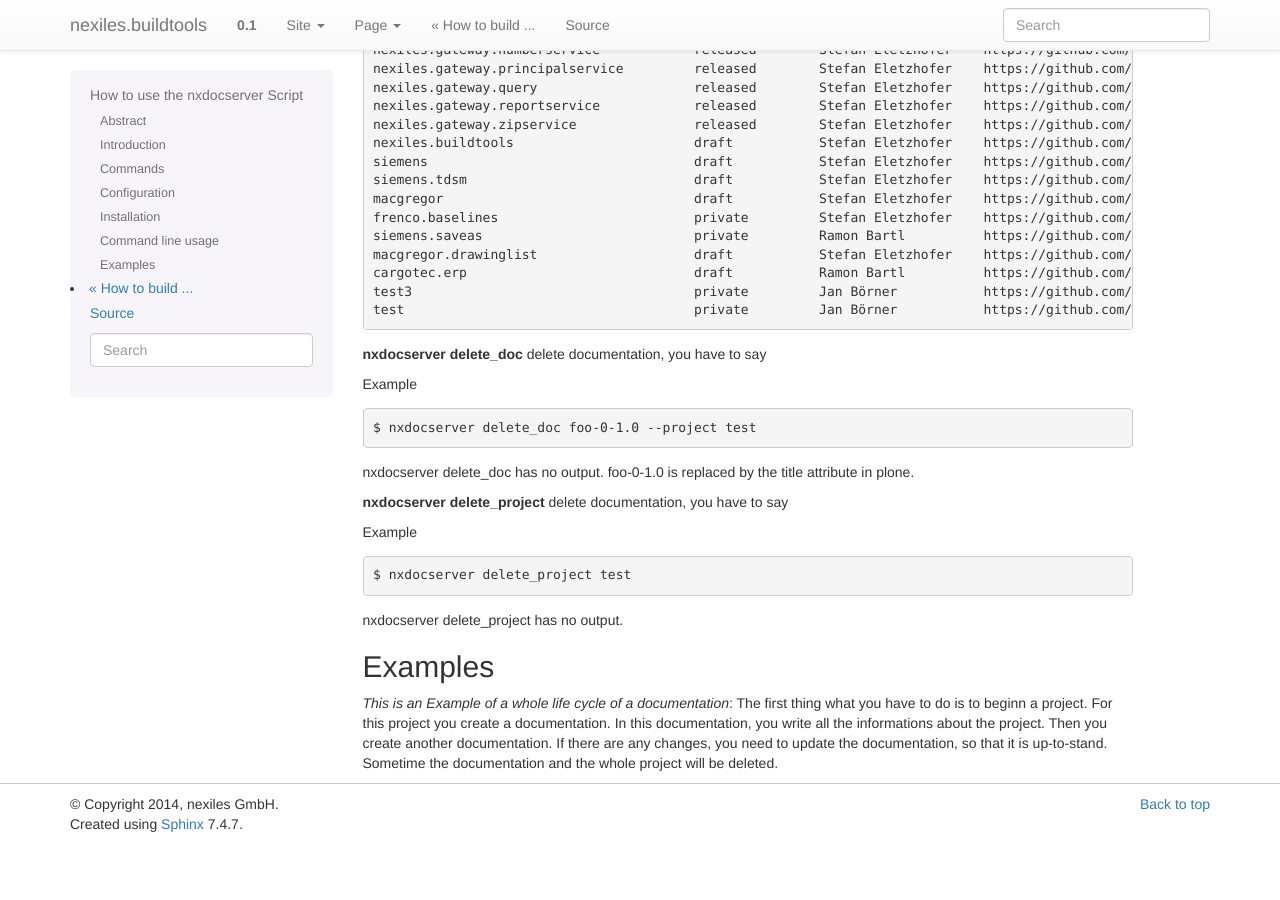
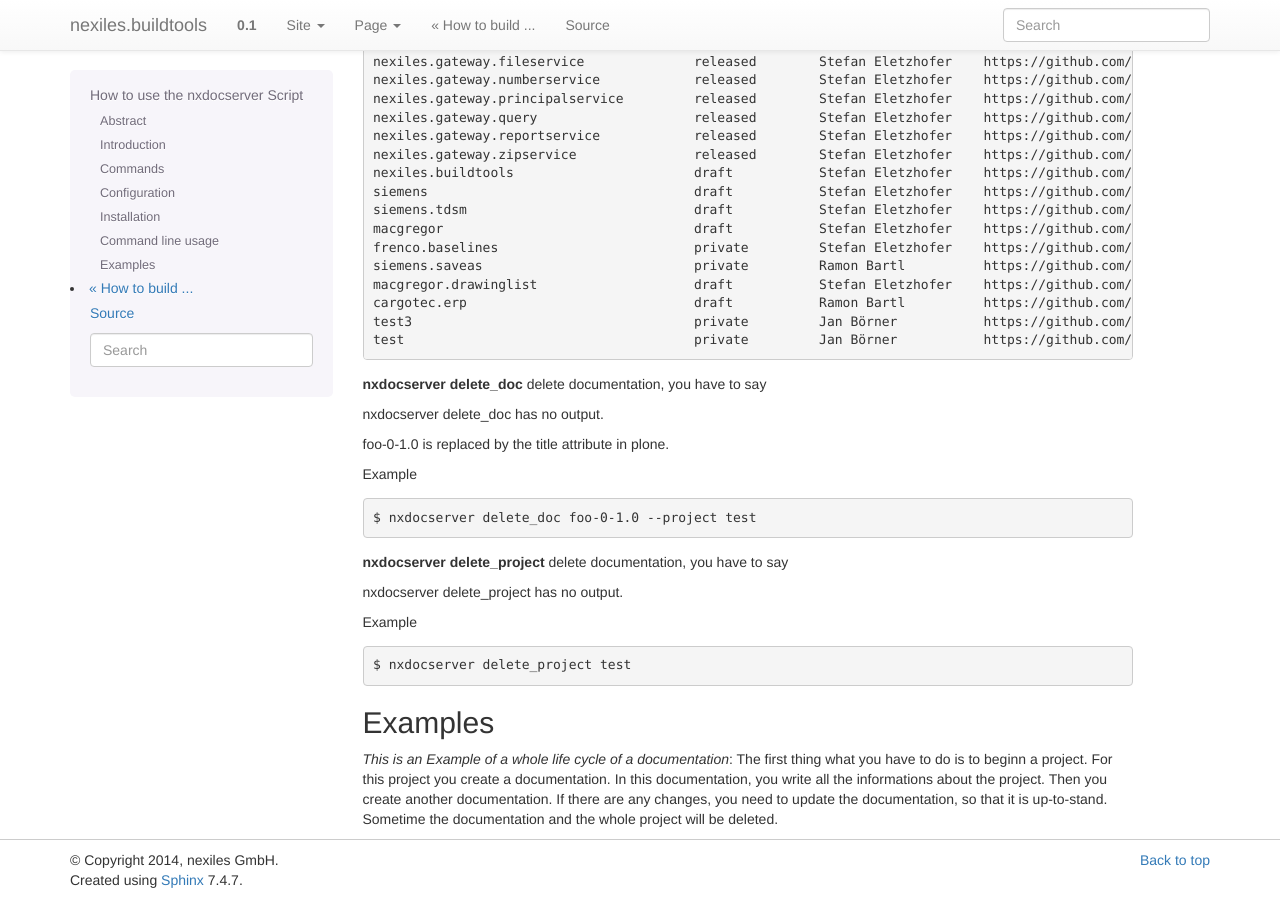
Before and after one commit to nexiles/nexiles.buildtools, a Sphinx documentation site: the page built from docs/nxdocserver.rst, in a window 1280 px wide and 900 px high, scrolled down 3364 px. Built offline with Sphinx 7.4.7, drawn with Linux system fonts in a browser that asks for light colours; pages that are not in the unit, such as notebooks, are missing from menus; before the commit the page ends 4208 px from its top, so only the background shows below that; some of the changed text lies outside the part shown.

Commit message:
changed text position

```diff
--- a/docs/nxdocserver.rst
+++ b/docs/nxdocserver.rst
@@ -121,13 +121,13 @@ Example::
 
 **nxdocserver update_doc** update a existing documentation, you have to say
 
+nxdocserver update_doc has no output.
+
+foo-0-1.0 is replaced by the title attribute in plone.
+
 Example::
 
   $ nxdocserver update_doc foo-0-1.0 --project test
-nxdocserver update_doc has no output.
-foo-0-1.0 is replaced by the title attribute in plone.
-
-
 
 **nxdocserver update_project** update a existing documentation, you have to say
 
@@ -213,18 +213,23 @@ Example ::
 
 **nxdocserver delete_doc** delete documentation, you have to say
 
+nxdocserver delete_doc has no output.
+
+foo-0-1.0 is replaced by the title attribute in plone.
+
 Example ::
 
   $ nxdocserver delete_doc foo-0-1.0 --project test
-nxdocserver delete_doc has no output.
-foo-0-1.0 is replaced by the title attribute in plone.
+
 
 **nxdocserver delete_project** delete documentation, you have to say
+
+nxdocserver delete_project has no output.
 
 Example ::
 
   $ nxdocserver delete_project test
-nxdocserver delete_project has no output.
+
 
 
 Examples
```
